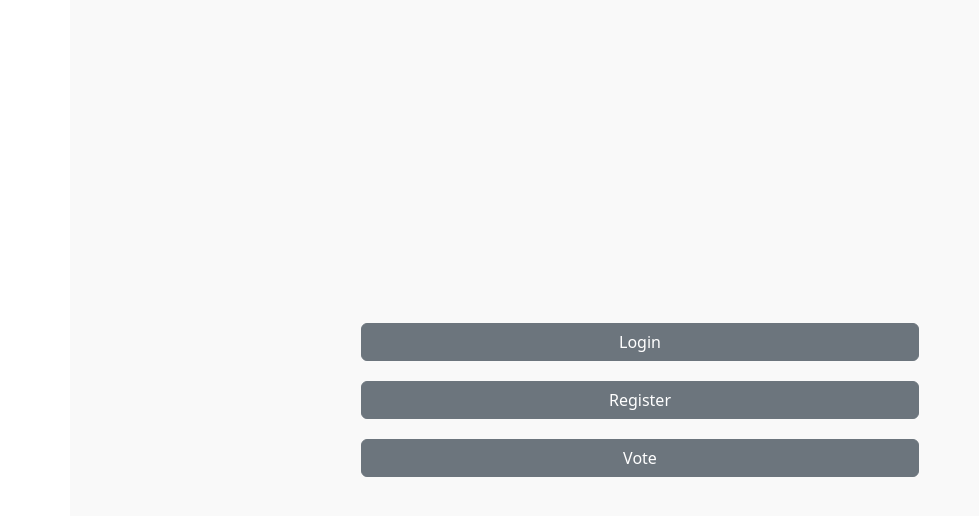
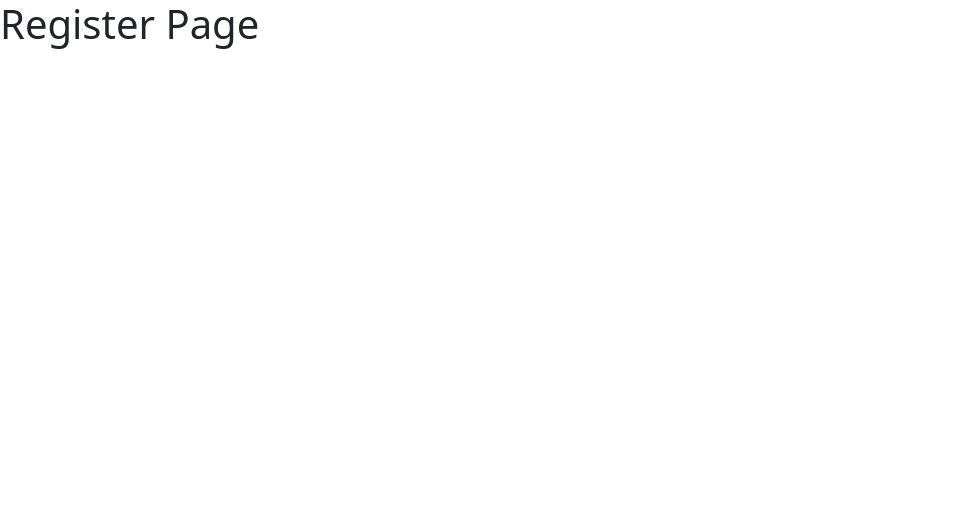
Before and after one commit to balqisnba/HARDHAT-CONTRACT, a React (Vite) app: page /register in a window 1280 px wide. Shown: the top 516 px of the page, without its empty margins (0-979 px from the left). Built offline with nearby package versions, Linux system fonts and the light colour scheme.

Commit message:
Add Navigation

```diff
--- a/package.json
+++ b/package.json
@@ -12,7 +12,8 @@
   "dependencies": {
     "bootstrap": "^5.3.3",
     "react": "^18.3.1",
-    "react-dom": "^18.3.1"
+    "react-dom": "^18.3.1",
+    "react-router-dom": "^7.1.1"
   },
   "devDependencies": {
     "@eslint/js": "^9.17.0",
--- a/src/App.tsx
+++ /dev/null
@@ -1,14 +0,0 @@
-import "./App.css";
-import Button from "./components/Button";
-
-function App() {
-  return (
-    <div className="container">
-      <Button onClick={() => console.log("Clicked!")}>Login</Button>
-      <Button onClick={() => console.log("Hahah")}>Register</Button>
-      <Button onClick={() => console.log("Hahah")}>Vote</Button>
-    </div>
-  );
-}
-
-export default App;
--- /dev/null
+++ b/src/Homepage.tsx
@@ -0,0 +1,17 @@
+import "./App.css";
+import Button from "./components/Button";
+import { useNavigate } from "react-router-dom";
+
+function App() {
+  const navigate = useNavigate();
+
+  return (
+    <div className="container">
+      <Button onClick={() => navigate("/register")}>Register</Button>
+      <Button onClick={() => navigate("/login")}>Login</Button>
+      <Button onClick={() => navigate("/vote")}>Vote</Button>
+    </div>
+  );
+}
+
+export default App;
--- a/src/main.tsx
+++ b/src/main.tsx
@@ -1,10 +1,35 @@
 import { StrictMode } from "react";
 import { createRoot } from "react-dom/client";
+import { createBrowserRouter, RouterProvider } from "react-router-dom";
 import "bootstrap/dist/css/bootstrap.css";
-import App from "./App.tsx";
+
+//Pages Imports
+import HomePage from "./Homepage.tsx";
+import Register from "./pages/Register.tsx";
+import Login from "./pages/Login.tsx";
+import Vote from "./pages/Vote.tsx";
+
+const router = createBrowserRouter([
+  {
+    path: "/",
+    element: <HomePage />,
+  },
+  {
+    path: "/register",
+    element: <Register />,
+  },
+  {
+    path: "/login",
+    element: <Login />,
+  },
+  {
+    path: "/vote",
+    element: <Vote />,
+  },
+]);
 
 createRoot(document.getElementById("root")!).render(
   <StrictMode>
-    <App />
+    <RouterProvider router={router} />
   </StrictMode>
 );
--- /dev/null
+++ b/src/pages/Login.tsx
@@ -0,0 +1,10 @@
+function Login() {
+  return (
+    <div>
+      <h1>Login Page</h1>
+      {/* Add registration form here */}
+    </div>
+  );
+}
+
+export default Login;
--- /dev/null
+++ b/src/pages/Register.tsx
@@ -0,0 +1,12 @@
+//import React from 'react';
+
+function Register() {
+  return (
+    <div>
+      <h1>Register Page</h1>
+      {/* Add registration form here */}
+    </div>
+  );
+}
+
+export default Register;
--- /dev/null
+++ b/src/pages/Vote.tsx
@@ -0,0 +1,10 @@
+function Vote() {
+  return (
+    <div>
+      <h1>Voting Page</h1>
+      {/* Add registration form here */}
+    </div>
+  );
+}
+
+export default Vote;
```
Also changed, not shown: src/app.js (deleted), 1 other file (tests, documents, lock files or other folders).
